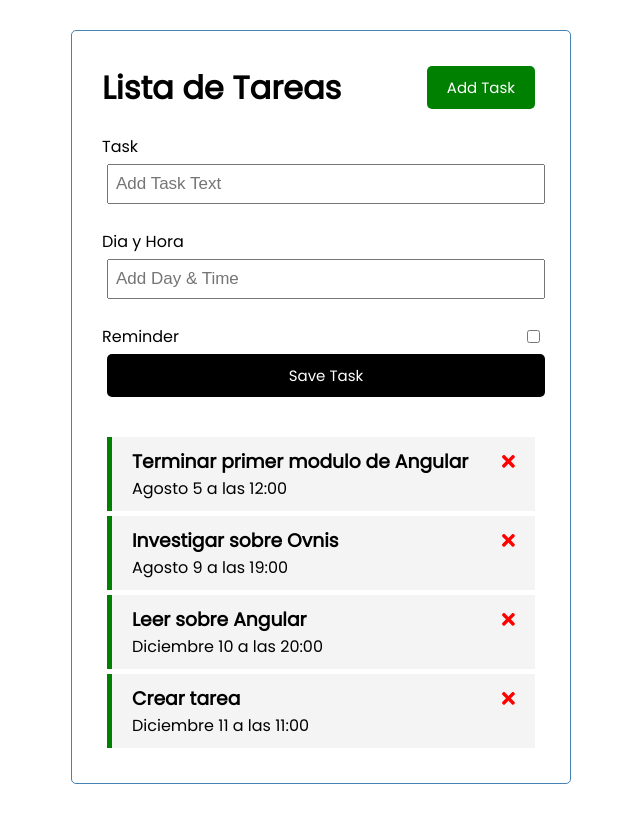
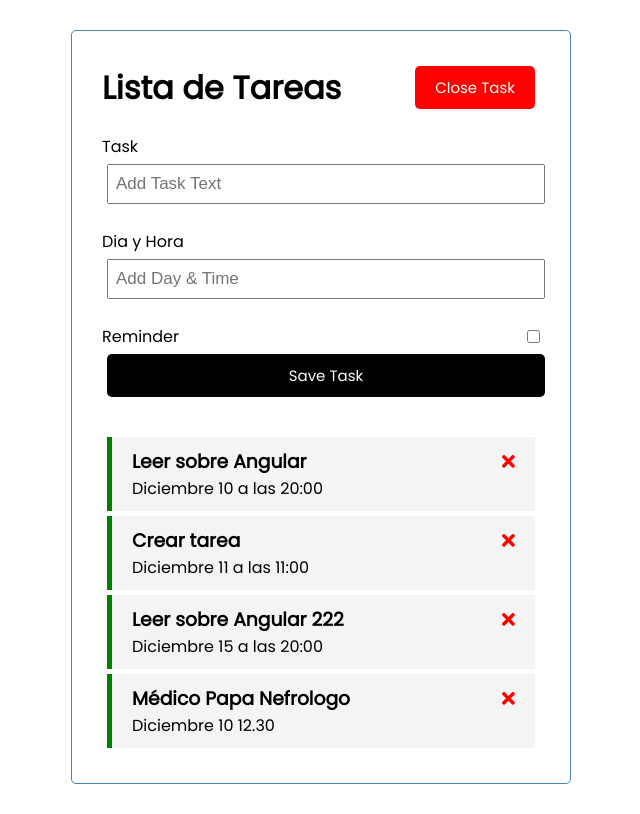
Before and after one commit to Freston2021/Task-List-Angular, an Angular app: page / in a window 1280 px wide. Both pictures are taken after a click on the button "Add Task". Shown: the whole page, without its empty margins (319-959 px from the left). Built offline with nearby package versions, Linux system fonts and the light colour scheme; data requests are answered from the project's data file.

Commit message:
Servicio UI --> OK, y Router --> OK

```diff
--- a/db.json
+++ b/db.json
@@ -1,17 +1,5 @@
 {
   "task": [
-    {
-      "id": 1,
-      "text": "Terminar primer modulo de Angular",
-      "day": "Agosto 5 a las 12:00",
-      "reminder": true
-    },
-    {
-      "id": 3,
-      "text": "Investigar sobre Ovnis",
-      "day": "Agosto 9 a las 19:00",
-      "reminder": true
-    },
     {
       "text": "Leer sobre Angular",
       "day": "Diciembre 10 a las 20:00",
@@ -23,6 +11,18 @@
       "day": "Diciembre 11 a las 11:00",
       "reminder": true,
       "id": 5
+    },
+    {
+      "text": "Leer sobre Angular 222",
+      "day": "Diciembre 15 a las 20:00",
+      "reminder": true,
+      "id": 6
+    },
+    {
+      "text": "Médico Papa Nefrologo",
+      "day": "Diciembre 10 12.30",
+      "reminder": true,
+      "id": 7
     }
   ]
 }
--- a/src/app/app.component.html
+++ b/src/app/app.component.html
@@ -1,4 +1,4 @@
 <div class="container">
 <app-header></app-header>
-<app-tasks></app-tasks>
+<router-outlet></router-outlet>
 </div>
--- a/src/app/app.module.ts
+++ b/src/app/app.module.ts
@@ -3,6 +3,7 @@ import { BrowserModule } from '@angular/platform-browser';
 import { FontAwesomeModule } from '@fortawesome/angular-fontawesome';
 import { HttpClientModule } from '@angular/common/http';
 import {FormsModule} from '@angular/forms'
+import { RouterModule, Routes } from '@angular/router';
 
 import { AppComponent } from './app.component';
 import { HeaderComponent } from './components/header/header.component';
@@ -10,6 +11,10 @@ import { ButtonComponent } from './components/button/button.component';
 import { TasksComponent } from './components/tasks/tasks.component';
 import { TaskItemComponent } from './components/task-item/task-item.component';
 import { AddTaskComponent } from './components/add-task/add-task.component';
+
+const appRoutes: Routes = [
+  {path: '', component: TasksComponent}
+]
 
 @NgModule({
   declarations: [
@@ -24,7 +29,8 @@ import { AddTaskComponent } from './components/add-task/add-task.component';
     BrowserModule,
     FontAwesomeModule,
     HttpClientModule,
-    FormsModule
+    FormsModule,
+    RouterModule.forRoot(appRoutes, {enableTracing: true})
   ],
   providers: [],
   bootstrap: [AppComponent]
--- a/src/app/components/add-task/add-task.component.html
+++ b/src/app/components/add-task/add-task.component.html
@@ -1,7 +1,15 @@
-<form class="add-form" (ngSubmit)="onSubmit()">
+<form
+    class="add-form"
+    (ngSubmit)="onSubmit()"
+     *ngIf="showAddTask"
+>
     <div class="form-control">
         <label for="text">Task</label>
-        <input type="text" name="text" id="text" placeholder="Add Task Text"
+        <input
+        type="text"
+        name="text"
+        id="text"
+        placeholder="Add Task Text"
         [(ngModel)]="text"
         />
     </div>
--- a/src/app/components/add-task/add-task.component.ts
+++ b/src/app/components/add-task/add-task.component.ts
@@ -1,4 +1,6 @@
 import { Component, OnInit, Output, EventEmitter } from '@angular/core';
+import { Subscription } from 'rxjs';
+import { UiService } from 'src/app/server/ui.service';
 import { Task } from '../../Task';
 
 @Component({
@@ -10,21 +12,28 @@ export class AddTaskComponent implements OnInit {
   @Output() onAddTask: EventEmitter<Task> = new EventEmitter();
 
   id!: number;
-  text: string = "";
-  day: string = "";
+  text: string = '';
+  day: string = '';
   reminder: boolean = false;
-  constructor() {}
+  showAddTask: boolean = false;
+  subscription?: Subscription;
+
+  constructor(private uiService: UiService) {
+    this.subscription = this.uiService
+      .onToggle()
+      .subscribe((value) => (this.showAddTask = value));
+  }
 
   ngOnInit(): void {}
 
   onSubmit() {
     if (this.text.length === 0) {
       alert('Por favor ingrese una tarea!');
-      return
+      return;
     }
 
-    const { id, text, day, reminder } = this
-    const newTask = { id, text, day, reminder }
+    const { id, text, day, reminder } = this;
+    const newTask = { id, text, day, reminder };
 
     this.onAddTask.emit(newTask);
   }
--- a/src/app/components/header/header.component.html
+++ b/src/app/components/header/header.component.html
@@ -1,4 +1,5 @@
 <header>
-<h1>{{title}}</h1>
-<app-button color="green" text="Add Task" (btnClick)="toggleAddTask"></app-button>
+    <h1>{{title}}</h1>
+    <app-button color="{{showAddTask ? 'red' : 'green'}}" text="{{showAddTask ? 'Close Task' : 'Add Task'}}"
+        (btnClick)="toggleAddTask()"></app-button>
 </header>
--- a/src/app/components/header/header.component.ts
+++ b/src/app/components/header/header.component.ts
@@ -1,4 +1,6 @@
 import { Component, OnInit } from '@angular/core';
+import {UiService} from 'src/app/server/ui.service';
+import { Subscription } from 'rxjs';
 
 @Component({
   selector: 'app-header',
@@ -7,12 +9,19 @@ import { Component, OnInit } from '@angular/core';
 })
 export class HeaderComponent implements OnInit {
   title: string = 'Lista de Tareas';
+  showAddTask: boolean = false;
+  subscription?: Subscription;
 
-  constructor() {}
+  constructor(
+    private uiService: UiService
+  ) {
+    this.subscription = this.uiService.onToggle()
+                              .subscribe(value => this.showAddTask = value )
+  }
 
   ngOnInit(): void {}
 
   toggleAddTask(){
-    console.log("toggleAddTask");
+    this.uiService.tooggleAddTask();
   }
 }
--- /dev/null
+++ b/src/app/server/ui.service.ts
@@ -0,0 +1,22 @@
+import { Injectable } from '@angular/core';
+import { faTimes } from '@fortawesome/free-solid-svg-icons';
+import { Observable, Subject } from 'rxjs';
+
+@Injectable({
+  providedIn: 'root',
+})
+export class UiService {
+  private showAddTask: boolean = false;
+  private subjet = new Subject<any>();
+
+  constructor() {}
+
+  tooggleAddTask(): void {
+    this.showAddTask = !this.showAddTask;
+    this.subjet.next(this.showAddTask);
+  }
+
+  onToggle(): Observable<any> {
+    return this.subjet.asObservable();
+  }
+}
```
Also changed, not shown: 1 other file (tests, documents, lock files or other folders).
